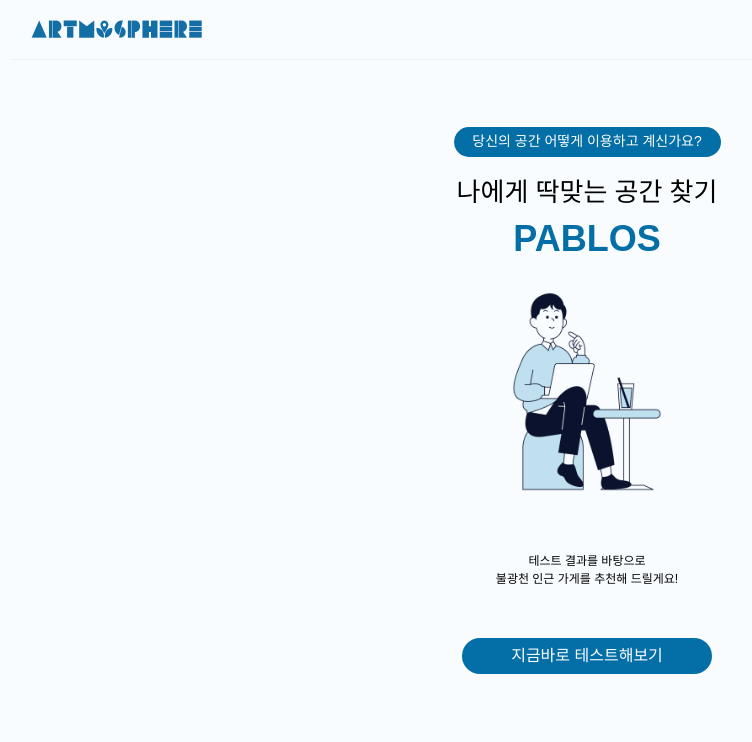
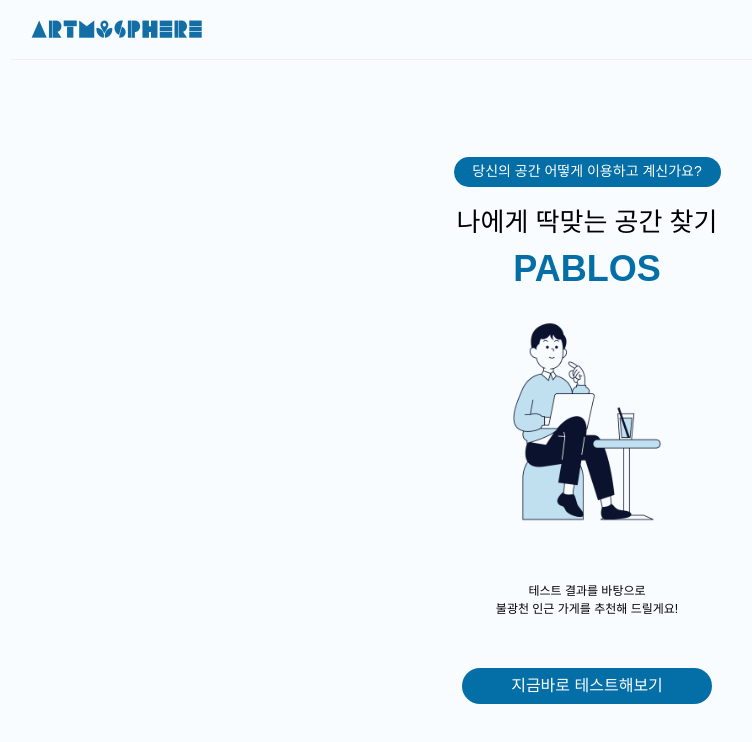
Before and after one commit to TeamArtmosphere/Disposition_Test, a Next.js app: page / in a window 1280 px wide. Shown: the top 742 px of the page, without its empty margins (53-805 px from the left). Built offline with nearby package versions, Linux system fonts and the light colour scheme; a web font is replaced by a local one.

Commit message:
YDYZ-51 메인페이지 스타일 수정

```diff
--- a/app/page.tsx
+++ b/app/page.tsx
@@ -15,7 +15,7 @@
   };
 
   return (
-    <Box sx={FlexContainerCol}>
+    <Box sx={{ ...FlexContainerCol, pt: '60px' }}>
       <Box sx={{ ...FlexBoxCol, mb: 4 }}>
         <Button
           variant='contained'
```
